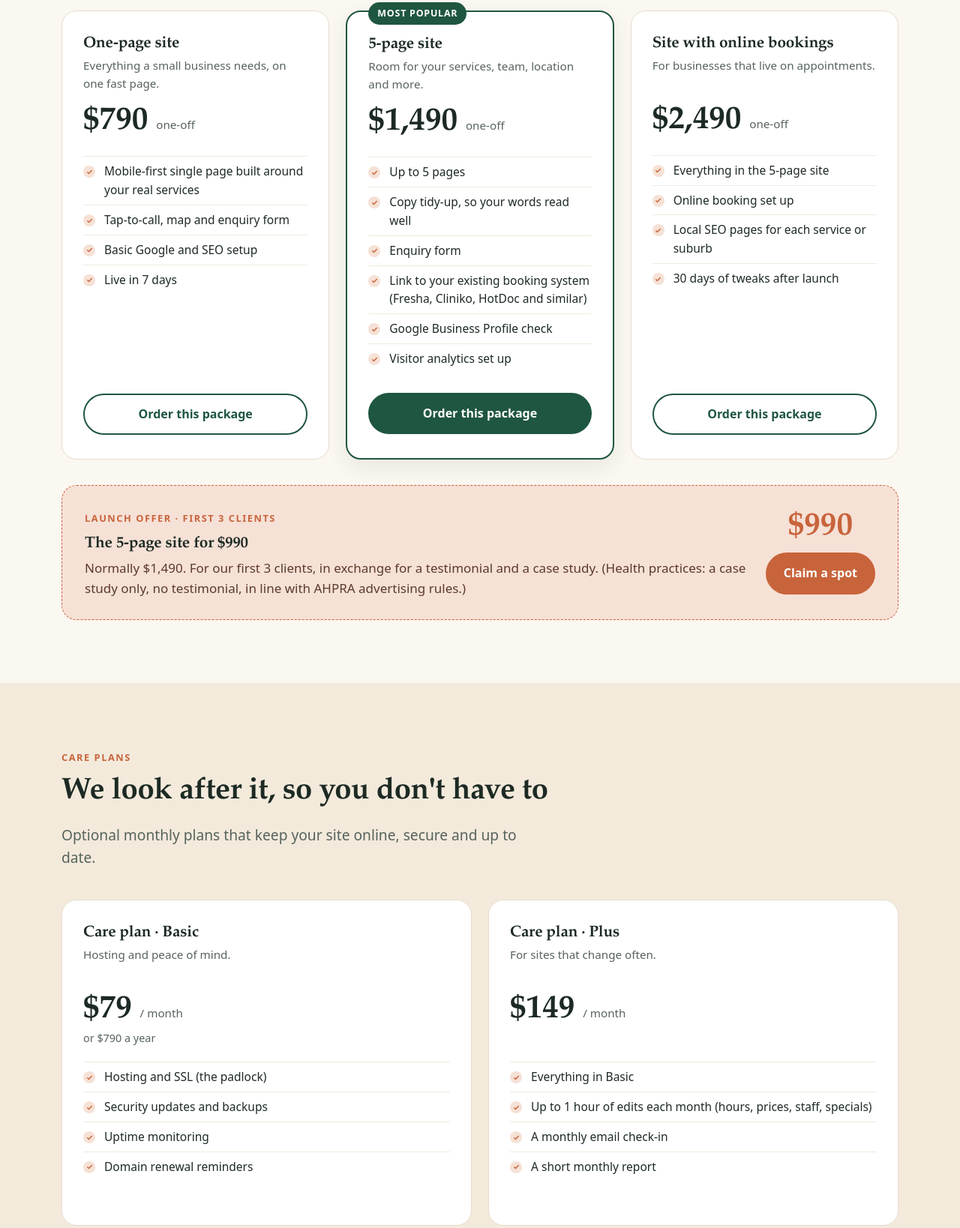
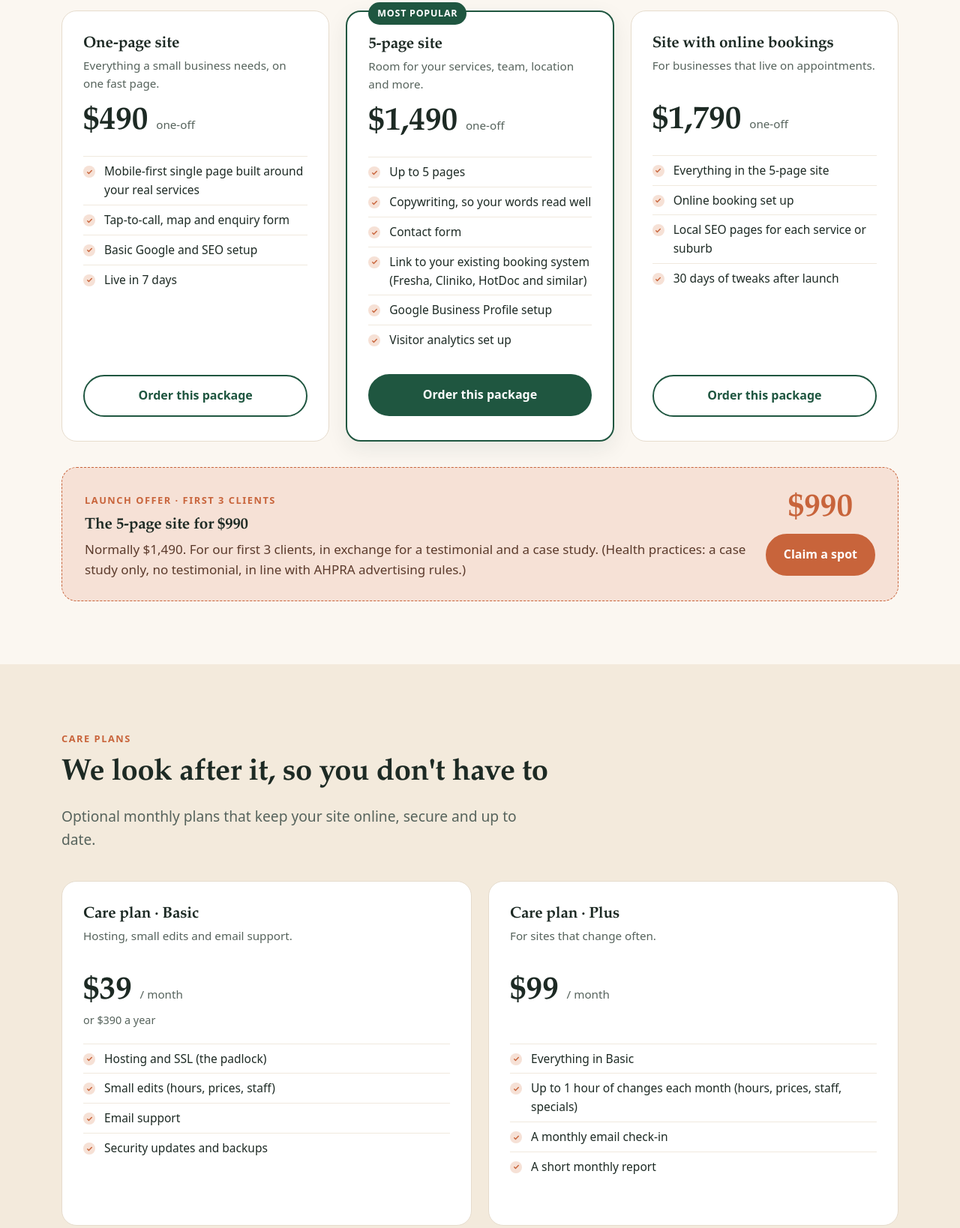
Before and after one commit to rafwebstudio/site, a plain HTML site: page services.html in a window 1280 px wide. Shown: the part 481-2119 px from the top of the page at 75% size. Drawn offline with Linux system fonts and the light colour scheme.

Commit message:
Unpack site

```diff
--- a/services.html
+++ b/services.html
@@ -4,7 +4,7 @@
 <meta charset="utf-8">
 <meta name="viewport" content="width=device-width, initial-scale=1">
 <title>Services and pricing | Raf Web Studio, Sydney web design</title>
-<meta name="description" content="Website packages for Sydney small businesses: one-page site $790, 5-page site $1,490, site with online bookings $2,490. Care plans from $79 a month. Order online, preview before you pay.">
+<meta name="description" content="Website packages for Sydney small businesses: one-page site $490, 5-page site $1,490, site with online bookings $1,790. Care plans from $39 a month. Order online, preview before you pay.">
 <meta name="robots" content="index, follow">
 <link rel="canonical" href="https://rafwebstudio.com.au/services.html">
 <meta name="theme-color" content="#1f5640">
@@ -12,14 +12,14 @@
 <meta property="og:site_name" content="Raf Web Studio">
 <meta property="og:locale" content="en_AU">
 <meta property="og:title" content="Services and pricing | Raf Web Studio, Sydney web design">
-<meta property="og:description" content="Website packages for Sydney small businesses: one-page site $790, 5-page site $1,490, site with online bookings $2,490. Care plans from $79 a month. Order online, preview before you pay.">
+<meta property="og:description" content="Website packages for Sydney small businesses: one-page site $490, 5-page site $1,490, site with online bookings $1,790. Care plans from $39 a month. Order online, preview before you pay.">
 <meta property="og:url" content="https://rafwebstudio.com.au/services.html">
 <meta property="og:image" content="https://rafwebstudio.com.au/assets/img/og-image.png">
 <meta property="og:image:width" content="1200">
 <meta property="og:image:height" content="630">
 <meta name="twitter:card" content="summary_large_image">
 <meta name="twitter:title" content="Services and pricing | Raf Web Studio, Sydney web design">
-<meta name="twitter:description" content="Website packages for Sydney small businesses: one-page site $790, 5-page site $1,490, site with online bookings $2,490. Care plans from $79 a month. Order online, preview before you pay.">
+<meta name="twitter:description" content="Website packages for Sydney small businesses: one-page site $490, 5-page site $1,490, site with online bookings $1,790. Care plans from $39 a month. Order online, preview before you pay.">
 <meta name="twitter:image" content="https://rafwebstudio.com.au/assets/img/og-image.png">
 <link rel="icon" href="/favicon.svg" type="image/svg+xml">
 <link rel="icon" href="/favicon-32.png" sizes="32x32" type="image/png">
@@ -44,7 +44,7 @@
  <div class="price-grid">
  <div class="price">
   <h3>One-page site</h3><p class="sub">Everything a small business needs, on one fast page.</p>
-  <div class="amount">$790 <small>one-off</small></div>
+  <div class="amount">$490 <small>one-off</small></div>
   <ul>
    <li>Mobile-first single page built around your real services</li>
    <li>Tap-to-call, map and enquiry form</li>
@@ -59,17 +59,17 @@
   <div class="amount">$1,490 <small>one-off</small></div>
   <ul>
    <li>Up to 5 pages</li>
-   <li>Copy tidy-up, so your words read well</li>
-   <li>Enquiry form</li>
+   <li>Copywriting, so your words read well</li>
+   <li>Contact form</li>
    <li>Link to your existing booking system (Fresha, Cliniko, HotDoc and similar)</li>
-   <li>Google Business Profile check</li>
+   <li>Google Business Profile setup</li>
    <li>Visitor analytics set up</li>
   </ul>
   <a class="btn" href="contact.html?package=5-page%20site">Order this package</a>
  </div>
  <div class="price">
   <h3>Site with online bookings</h3><p class="sub">For businesses that live on appointments.</p>
-  <div class="amount">$2,490 <small>one-off</small></div>
+  <div class="amount">$1,790 <small>one-off</small></div>
   <ul>
    <li>Everything in the 5-page site</li>
    <li>Online booking set up</li>
@@ -92,23 +92,23 @@
  <div class="sec-head"><span class="eyebrow">Care plans</span><h2>We look after it, so you don't have to</h2><p class="lead">Optional monthly plans that keep your site online, secure and up to date.</p></div>
  <div class="care">
  <div class="price">
-  <h3>Care plan &middot; Basic</h3><p class="sub">Hosting and peace of mind.</p>
-  <div class="amount">$79 <small>/ month</small></div>
-  <p class="fine mb0">or $790 a year</p>
+  <h3>Care plan &middot; Basic</h3><p class="sub">Hosting, small edits and email support.</p>
+  <div class="amount">$39 <small>/ month</small></div>
+  <p class="fine mb0">or $390 a year</p>
   <ul>
    <li>Hosting and SSL (the padlock)</li>
+   <li>Small edits (hours, prices, staff)</li>
+   <li>Email support</li>
    <li>Security updates and backups</li>
-   <li>Uptime monitoring</li>
-   <li>Domain renewal reminders</li>
   </ul>
  </div>
  <div class="price">
   <h3>Care plan &middot; Plus</h3><p class="sub">For sites that change often.</p>
-  <div class="amount">$149 <small>/ month</small></div>
+  <div class="amount">$99 <small>/ month</small></div>
   <p class="fine mb0">&nbsp;</p>
   <ul>
    <li>Everything in Basic</li>
-   <li>Up to 1 hour of edits each month (hours, prices, staff, specials)</li>
+   <li>Up to 1 hour of changes each month (hours, prices, staff, specials)</li>
    <li>A monthly email check-in</li>
    <li>A short monthly report</li>
   </ul>
```
Also changed, not shown: contact.html (+1 -1 lines), faq.html (+1 -1 lines), index.html (+7 -7 lines), 1 other file.
